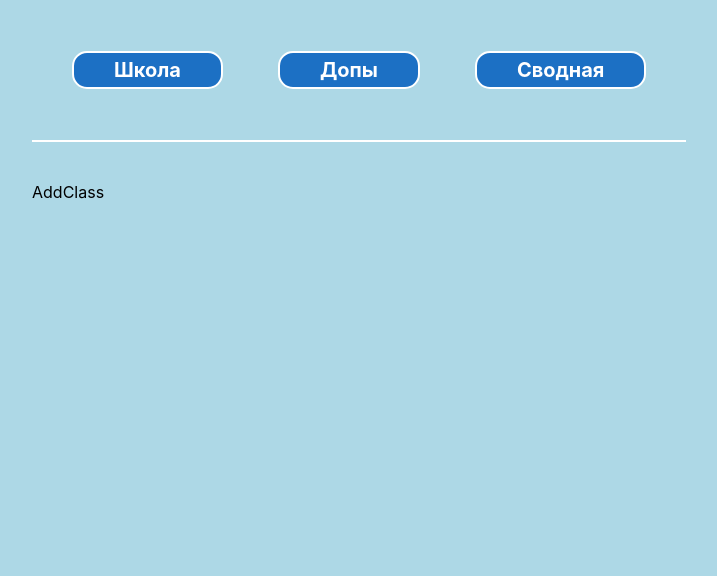
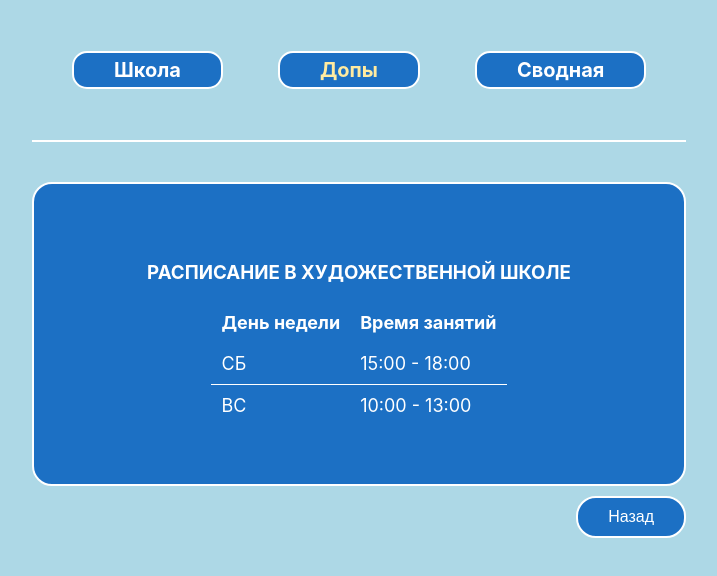
Before and after one commit to Cypress-Girl/School_Schedule.SPA, a React (Create React App) app: page /add/1 in a window 1280 px wide. Shown: the top 576 px of the page, without its empty margins (8-725 px from the left). Built offline with nearby package versions, Linux system fonts and the light colour scheme.

Commit message:
Add schedule for additional class.

```diff
--- a/src/App.js
+++ b/src/App.js
@@ -3,9 +3,10 @@ import './App.css';
 import School from "./pages/School";
 import SummaryLesson from "./pages/Summary";
 import AddClass from "./pages/AddClass";
-import SheduleSchool from "./pages/SheduleSchool";
+import ScheduleSchool from "./pages/SheduleSchool";
+import ScheduleAddClass from "./pages/SheduleAddClass";
 
-import {BrowserRouter as Router, Link, Route, Switch} from "react-router-dom";
+import {BrowserRouter as Router, Link, Route, Switch, NavLink} from "react-router-dom";
 
 
 function App() {
@@ -13,20 +14,22 @@ function App() {
         <Router>
             <div className="App">
                 <nav className="nav">
-                    <Link className="link" to="/school">Школа</Link>
-                    <Link className="link" to="/add">Допы</Link>
-                    <Link className="link" to="/summary">Сводная</Link>
+                    <NavLink className="link" to="/school">Школа</NavLink>
+                    <NavLink className="link" to="/add">Допы</NavLink>
+                    <NavLink className="link" to="/summary">Сводная</NavLink>
                 </nav>
                 <Switch>
                     <Route exact={true} path="/school">
                         <School/>
                     </Route>
 
-                    <Route path="/school/:weekday" children={(props) => <SheduleSchool {...props}/>}/>
+                    <Route path="/school/:weekday" children={(props) => <ScheduleSchool {...props}/>}/>
 
-                    <Route path="/add">
+                    <Route exact={true} path="/add">
                         <AddClass/>
                     </Route>
+
+                    <Route path="/add/:id/" children={(props) => <ScheduleAddClass {...props}/>}/>
 
                     <Route path="/summary">
                         <SummaryLesson/>
--- a/src/index.css
+++ b/src/index.css
@@ -11,3 +11,7 @@ code {
     font-family: source-code-pro, Menlo, Monaco, Consolas, 'Courier New',
     monospace;
 }
+
+a.active {
+    color: #ffeba0;
+}
--- a/src/pages/AddClass.js
+++ b/src/pages/AddClass.js
@@ -1,9 +1,14 @@
 import React from 'react'
+import {Link} from "react-router-dom";
+
+const addClassName = ["АНГЛИЙСКИЙ ЯЗЫК", "ХУДОЖЕСТВЕННАЯ ШКОЛА"];
 
 function AddClass() {
     return (
-        <div>
-            AddClass
+        <div id="rounded-div">
+            {addClassName.map((subject, index) => (
+                <Link to={`/add/${index}`} key={index} className="secondary-link">{subject}</Link>
+            ))}
         </div>
     )
 }
--- a/src/pages/School.css
+++ b/src/pages/School.css
@@ -3,10 +3,13 @@
 }
 
 #rounded-div {
+  background-color: #1c70c4;
+  border-radius: 20px;
+}
+
+#rounded-div {
   width: 650px;
   height: 300px;
-  background-color: #1c70c4;
-  border-radius: 20px;
 }
 
 #rounded-div {
@@ -14,9 +17,11 @@
   flex-direction: column;
   justify-content: center;
   align-items: center;
+  color: white;
 }
 
 .secondary-link {
+  display: block;
   text-decoration: none;
   font-size: 20px;
   color: white;
--- a/src/pages/School.js
+++ b/src/pages/School.js
@@ -7,16 +7,14 @@ const weekday = [
     {name: "tuesday", title: "ВТ"},
     {name: "wednesday", title: "СР"},
     {name: "thursday", title: "ЧТ"},
-    {name: "friday", title: "ПТ"},
-    // {name: "saturday", title: "СБ"},
-    // {name: "sunday", title: "ВС"}
+    {name: "friday", title: "ПТ"}
 ]
 
 function School() {
     return (
         <div id="rounded-div">
             {weekday.map((day, index) => (
-                <Link to={`/school/${index}`} key={index} style={{display: "block"}} className="secondary-link">
+                <Link to={`/school/${index}`} key={index} className="secondary-link">
                     {day.title}
                 </Link>
             ))}
--- a/src/pages/School.scss
+++ b/src/pages/School.scss
@@ -5,10 +5,13 @@
   flex-direction: column;
   justify-content: center;
   align-items: center;
+  @extend %div-shedule;
   @extend %rounded-rect;
+  color: white;
 }
 
 .secondary-link {
+  display: block;
   text-decoration: none;
   font-size: 20px;
   color: white;
--- /dev/null
+++ b/src/pages/SheduleAddClass.js
@@ -0,0 +1,74 @@
+import React from 'react'
+
+const scheduleArt = [
+    {day: "СБ", time: "15:00 - 18:00"},
+    {day: "ВС", time: "10:00 - 13:00"}
+]
+
+const scheduleEnglish = [
+    {day: "СР", time: "20:00 - 21:00"},
+    {day: "ПТ", time: "20:00 - 21:00"}
+]
+
+function TableData(props) {
+    return (
+        <tr key={props.index}>
+            <td>{props.day}</td>
+            <td>{props.time}</td>
+        </tr>
+    )
+}
+
+function LessonTable(props) {
+    let scheduleRows;
+    let title;
+
+    if (Number(props.id) == 0) {
+        title = "РАСПИСАНИЕ ПО АНГЛИЙКОМУ ЯЗЫКУ";
+        scheduleRows = (
+            <React.Fragment>
+                {scheduleEnglish.map((item, index) => (
+                    <TableData day={item.day} time={item.time} index={index} key={index}/>
+                ))}
+            </React.Fragment>
+        )
+    } else {
+        title = "РАСПИСАНИЕ В ХУДОЖЕСТВЕННОЙ ШКОЛЕ";
+        scheduleRows = (
+            <React.Fragment>
+                {scheduleArt.map((item, index) => (
+                    <TableData day={item.day} time={item.time} index={index} key={index}/>
+                ))}
+            </React.Fragment>
+        )
+    }
+    return (
+        <React.Fragment>
+            <h3>{title}</h3>
+            <table>
+                <thead>
+                <tr>
+                    <th>День недели</th>
+                    <th>Время занятий</th>
+                </tr>
+                </thead>
+                <tbody>
+                {scheduleRows}
+                </tbody>
+            </table>
+        </React.Fragment>
+    )
+}
+
+function ScheduleAddClass(props) {
+    return (
+        <div id="shedule-main-div">
+            <div id="rounded-div">
+                <LessonTable id={props.match.params.id}/>
+            </div>
+            <button onClick={props.history.goBack}>Назад</button>
+        </div>
+    )
+}
+
+export default ScheduleAddClass;
--- a/src/pages/SheduleSchool.css
+++ b/src/pages/SheduleSchool.css
@@ -1,12 +1,15 @@
-#rounded-div1 {
+#shedule-main-div button, #rounded-div1 {
   border: 2px solid white;
+}
+
+#shedule-main-div button, #rounded-div1 {
+  background-color: #1c70c4;
+  border-radius: 20px;
 }
 
 #rounded-div1 {
   width: 650px;
   height: 300px;
-  background-color: #1c70c4;
-  border-radius: 20px;
 }
 
 #rounded-div1 {
@@ -29,4 +32,16 @@ table th, table td {
   padding: 10px;
 }
 
+#shedule-main-div {
+  height: auto;
+  width: max-content;
+}
+#shedule-main-div button {
+  padding: 10px 30px;
+  margin: 10px 0 0;
+  float: right;
+  font-size: medium;
+  color: white;
+}
+
 /*# sourceMappingURL=SheduleSchool.css.map */
--- a/src/pages/SheduleSchool.js
+++ b/src/pages/SheduleSchool.js
@@ -43,18 +43,22 @@ const nameOfDays = ["ПОНЕДЕЛЬНИК", "ВТОРНИК", "СРЕДУ", "
 function LessonTable(props) {
     return (
         <table>
+            <thead>
                 <tr>
                     <th>№</th>
                     <th>Время</th>
                     <th>Предмет</th>
                 </tr>
+            </thead>
+            <tbody>
                 {shedule[props.weekday].subjects.map((subject, index) => (
-                <tr>
+                    <tr key={index}>
                         <td>{index + shedule[props.weekday].first}</td>
                         <td>{lessonTime[index + shedule[props.weekday].first]}</td>
                         <td>{subject}</td>
                     </tr>
                 ))}
+            </tbody>
         </table>
     )
 }
@@ -64,11 +68,14 @@ function SheduleSchool(props) {
     let countLessons = shedule[weekday].subjects.length;
 
     return (
+        <div id="shedule-main-div">
             <div id="rounded-div1">
                 <h3>РАСПИСАНИЕ НА {nameOfDays[weekday]}</h3>
                 <h4>{countLessons} уроков</h4>
                 <LessonTable weekday={weekday} />
             </div>
+            <button onClick={props.history.goBack} >Назад</button>
+        </div>
     )
 }
 
--- a/src/pages/SheduleSchool.scss
+++ b/src/pages/SheduleSchool.scss
@@ -1,6 +1,7 @@
 @import "general";
 
 #rounded-div1 {
+  @extend %div-shedule;
   @extend %rounded-rect;
   height: auto;
   padding-bottom: 10px;
@@ -22,3 +23,17 @@ table {
     padding: 10px;
   }
 }
+
+#shedule-main-div {
+  height: auto;
+  width: max-content;
+
+  button {
+    padding: 10px 30px;
+    margin: 10px 0 0;
+    float: right;
+    @extend %rounded-rect;
+    font-size: medium;
+    color: $contrast-color;
+  }
+}
```
Also changed, not shown: src/pages/_general.scss (+5 -2 lines), 2 other files (tests, documents, lock files or other folders). Lines whose indentation alone changed are shown as unchanged.
